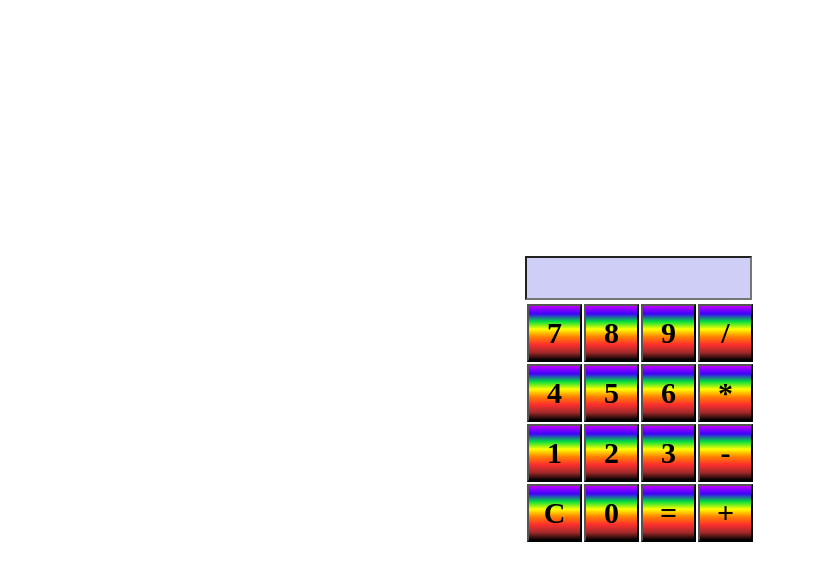
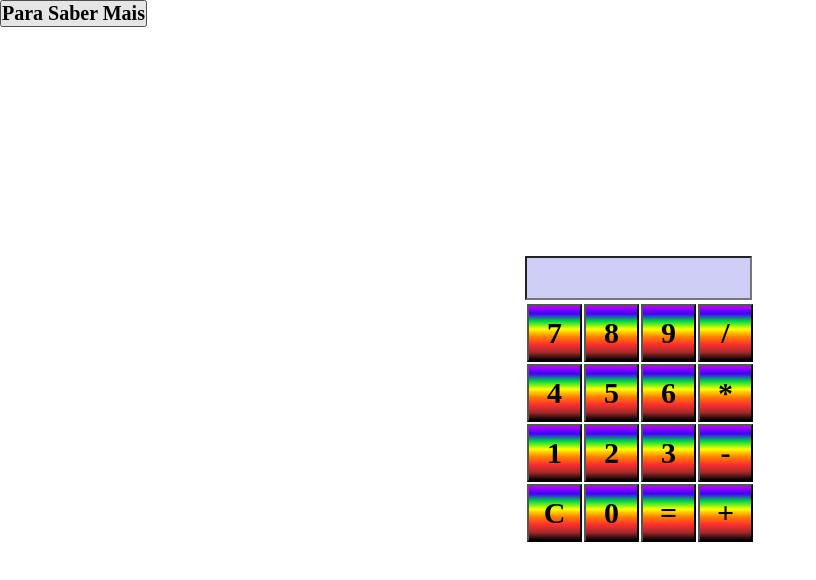
Before and after one commit to RsLeslie/Aula_Javascript, a plain HTML site: page index.html in a window 1280 px wide. Shown: the whole page, without its empty margins (0-816 px from the left). Drawn offline with Linux system fonts and the light colour scheme.

Commit message:
Direcionamento para a pagina do github.com/RsLeslie

```diff
--- a/css/style.css
+++ b/css/style.css
@@ -1,19 +1,23 @@
 *{
    margin: 0;
    padding: 0;
-   font-family: 'Times New Roman', Times, serif;
-   font-weight: bold;
-   font-size: 30px;
+
 }
 .visor{
     height: 40px;
     width: 223px;
-     background-color:#CECEF6 ;
+    background-color:#CECEF6 ;
+    font-family: 'Times New Roman', Times, serif;
+    font-weight: bold;
+    font-size: 30px;
 }
 .botton{
     width: 55px;
     padding: 10px;
     background:linear-gradient(#BF00FF,#4000FF,#01DF3A,#FFFF00,#FF8000,#FE2E2E,brown,black);
+    font-family: 'Times New Roman', Times, serif;
+    font-weight: bold;
+    font-size: 30px;
 }
 .calculadora{
     position: absolute;
@@ -21,3 +25,9 @@
     left: 50%;
     transform: translateX(-50%) translateY(-50%);
 }
+.botton2{
+    font-size: 20px;
+    font-family: 'Times New Roman', Times, serif;
+    font-weight: bold;
+
+}
--- a/index.html
+++ b/index.html
@@ -41,5 +41,8 @@
             </tr>
         </table>
     </div>
+    <footer>
+            <button class="botton2" type="button" onclick="clicou()">Para Saber Mais</button>
+    </footer>
     </body>
 </html>
--- a/js/main.js
+++ b/js/main.js
@@ -12,3 +12,6 @@ function calcule(){
         document.form.visor.value=eval(resultado);
     }
 }
+function clicou(){
+    window.open("https://github.com/RsLeslie");
+}
```
